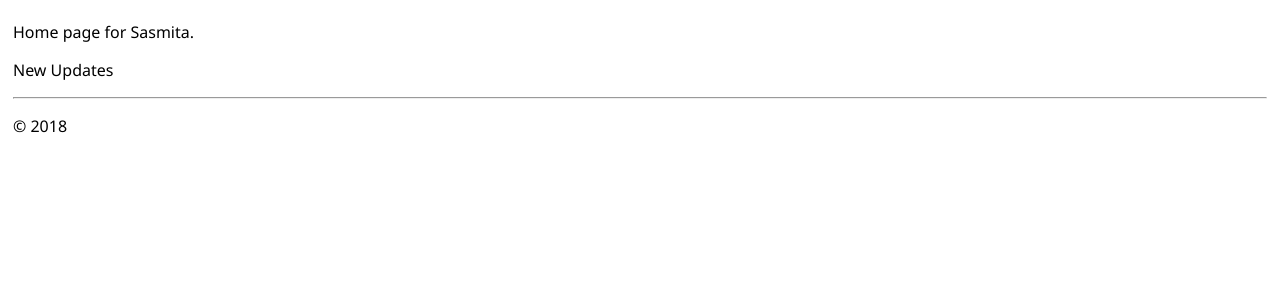
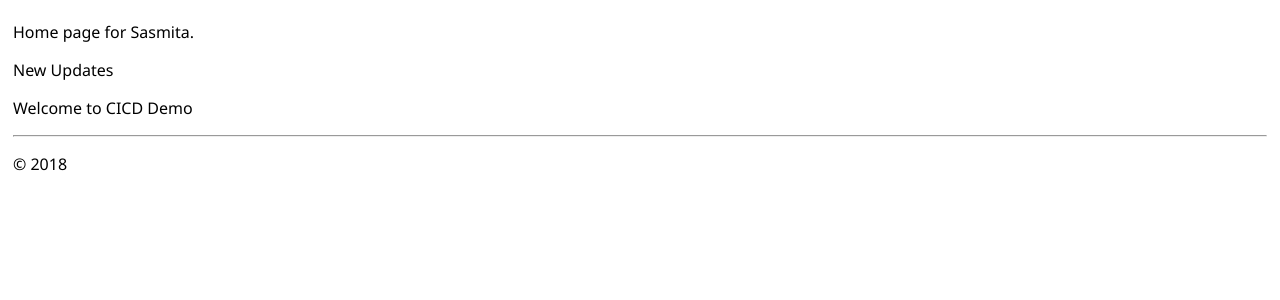
Before and after one commit to sasmitanandaa/DemoWebapp, a Flask app: page / in a window 1280 px wide. Shown: the part 47-347 px from the top of the page. Run offline with Flask 2, Linux system fonts and the light colour scheme.

Commit message:
new line added

```diff
--- a/hello_app/templates/home.html
+++ b/hello_app/templates/home.html
@@ -5,4 +5,5 @@ Home
 {% block content %}
 <p>Home page for Sasmita.</p>
 <p>New Updates</p>
+<p>Welcome to CICD Demo </p>
 {% endblock %}
```
